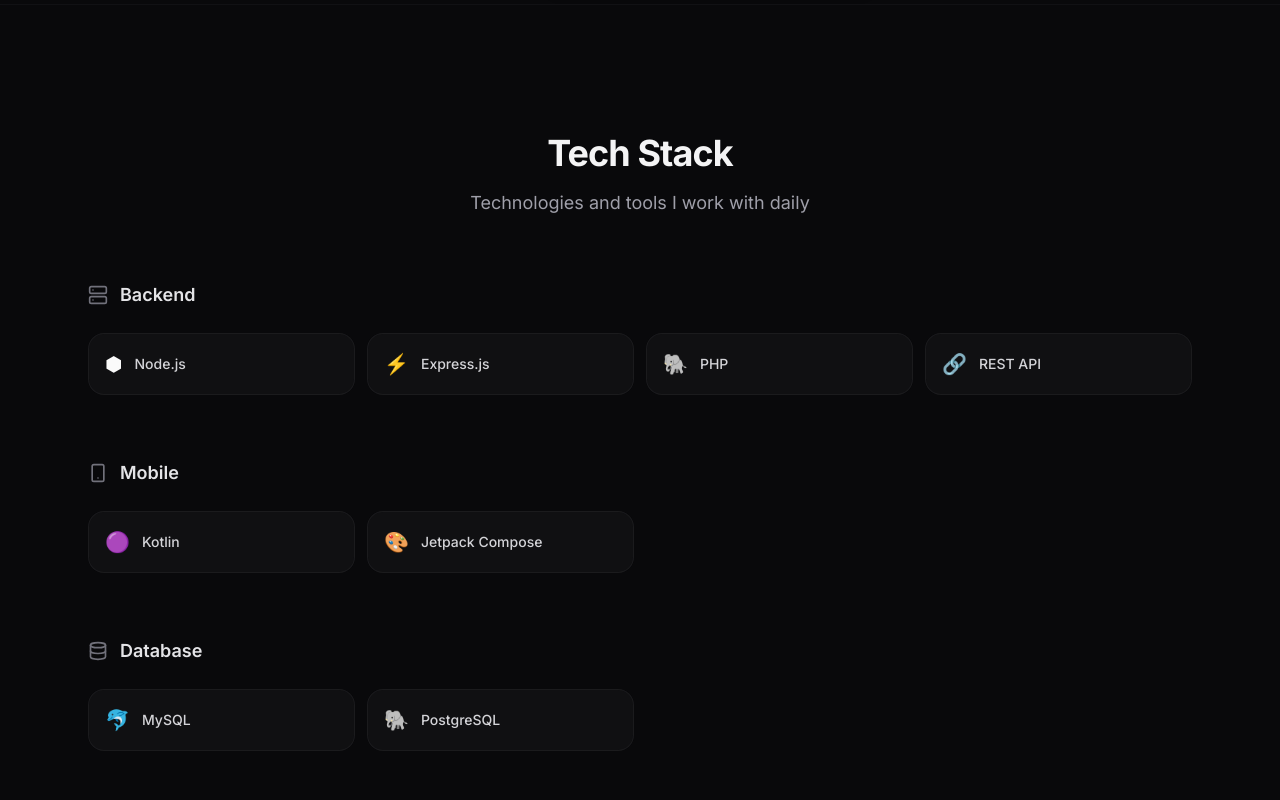
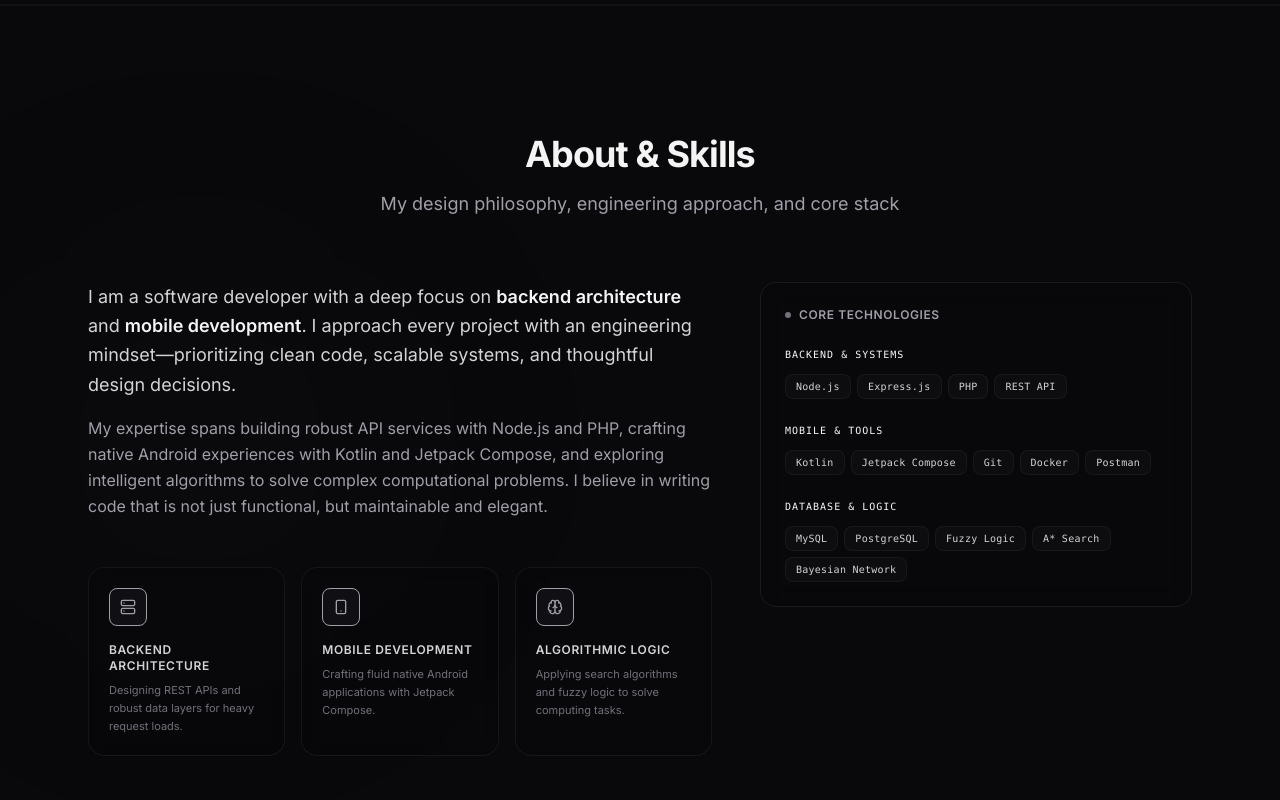
Before and after one commit to arkhabw/AllAboutArkha, a Next.js app: page / in a window 1280 px wide. Shown: the part 800-1600 px from the top of the page. Built offline with nearby package versions, Linux system fonts and the light colour scheme.

Commit message:
feat: simplify and merge About Me & Tech Stack sections into a unified split layout

```diff
--- a/src/app/page.tsx
+++ b/src/app/page.tsx
@@ -1,6 +1,5 @@
 import { Hero } from "@/components/hero";
 import { About } from "@/components/about";
-import { TechStack } from "@/components/tech-stack";
 import { Projects } from "@/components/projects";
 import { Experience } from "@/components/experience";
 import { Contact } from "@/components/contact";
@@ -15,19 +14,13 @@
         <div className="border-t border-zinc-800/30" />
       </div>
 
-      <TechStack />
+      <About />
 
       <div className="mx-auto max-w-7xl">
         <div className="border-t border-zinc-800/30" />
       </div>
 
       <Projects />
-
-      <div className="mx-auto max-w-7xl">
-        <div className="border-t border-zinc-800/30" />
-      </div>
-
-      <About />
 
       <div className="mx-auto max-w-7xl">
         <div className="border-t border-zinc-800/30" />
--- a/src/components/about.tsx
+++ b/src/components/about.tsx
@@ -4,43 +4,133 @@
 import { ScrollReveal } from "@/components/scroll-reveal";
 import { aboutContent } from "@/lib/data";
 import { Badge } from "@/components/ui/badge";
+import { Card } from "@/components/ui/card";
+import { Server, Smartphone, Brain } from "lucide-react";
+
+// Core specialization pillars for a premium feel
+const pillars = [
+  {
+    title: "Backend Architecture",
+    description: "Designing REST APIs and robust data layers for heavy request loads.",
+    icon: Server,
+  },
+  {
+    title: "Mobile Development",
+    description: "Crafting fluid native Android applications with Jetpack Compose.",
+    icon: Smartphone,
+  },
+  {
+    title: "Algorithmic Logic",
+    description: "Applying search algorithms and fuzzy logic to solve computing tasks.",
+    icon: Brain,
+  },
+];
+
+// Simplified, clean core tech stack grouping
+const coreSkills = [
+  {
+    category: "Backend & Systems",
+    skills: ["Node.js", "Express.js", "PHP", "REST API"],
+  },
+  {
+    category: "Mobile & Tools",
+    skills: ["Kotlin", "Jetpack Compose", "Git", "Docker", "Postman"],
+  },
+  {
+    category: "Database & Logic",
+    skills: ["MySQL", "PostgreSQL", "Fuzzy Logic", "A* Search", "Bayesian Network"],
+  },
+];
 
 export function About() {
   return (
-    <section id="about" className="py-24 sm:py-32">
-      <div className="mx-auto max-w-4xl px-6">
+    <section id="about" className="py-24 sm:py-32 relative overflow-hidden border-t border-zinc-900/60">
+      {/* Background soft glow */}
+      <div className="absolute top-1/2 left-0 -translate-y-1/2 pointer-events-none">
+        <div className="h-[400px] w-[400px] rounded-full bg-zinc-900/10 blur-[100px]" />
+      </div>
+
+      <div className="mx-auto max-w-6xl px-6 relative z-10">
         <SectionHeading
-          title="About Me"
-          subtitle="A bit more about who I am and what drives me"
+          title="About & Skills"
+          subtitle="My design philosophy, engineering approach, and core stack"
         />
 
-        <div className="space-y-8">
+        <div className="grid grid-cols-1 lg:grid-cols-12 gap-12 mt-12 items-start">
+
+          {/* Left Column: Biography & Pillars */}
+          <div className="lg:col-span-7 space-y-8">
             <ScrollReveal>
-            <p className="text-base leading-relaxed text-zinc-400 sm:text-lg">
-              {aboutContent.intro}
+              <div className="space-y-4">
+                <p className="text-base leading-relaxed text-zinc-300 sm:text-lg">
+                  I am a software developer with a deep focus on <span className="text-zinc-100 font-semibold">backend architecture</span> and <span className="text-zinc-100 font-semibold">mobile development</span>. I approach every project with an engineering mindset—prioritizing clean code, scalable systems, and thoughtful design decisions.
                 </p>
+                <p className="text-sm leading-relaxed text-zinc-400 sm:text-base">
+                  {aboutContent.detail}
+                </p>
+              </div>
             </ScrollReveal>
 
-          <ScrollReveal delay={0.1}>
-            <p className="text-base leading-relaxed text-zinc-400 sm:text-lg">
-              {aboutContent.detail}
+            {/* Core Specialization Pillars Grid */}
+            <div className="grid grid-cols-1 sm:grid-cols-3 gap-4 pt-4">
+              {pillars.map((pillar, idx) => {
+                const Icon = pillar.icon;
+                return (
+                  <ScrollReveal key={pillar.title} delay={idx * 0.1}>
+                    <Card className="group h-full p-5 bg-zinc-950/20 hover:bg-zinc-900/30 transition-all duration-300 hover:border-zinc-800">
+                      <div className="flex flex-col h-full justify-between">
+                        <div>
+                          <div className="mb-4 inline-flex p-2.5 rounded-lg bg-zinc-900/60 border border-zinc-850 text-zinc-400 group-hover:text-zinc-200 transition-colors">
+                            <Icon className="h-4 w-4" />
+                          </div>
+                          <h4 className="text-xs font-semibold uppercase tracking-wider text-zinc-300 group-hover:text-zinc-100 transition-colors">
+                            {pillar.title}
+                          </h4>
+                          <p className="mt-2 text-[11px] leading-relaxed text-zinc-500 group-hover:text-zinc-450 transition-colors">
+                            {pillar.description}
                           </p>
+                        </div>
+                      </div>
+                    </Card>
                   </ScrollReveal>
+                );
+              })}
+            </div>
+          </div>
 
+          {/* Right Column: Simplified Skill Card Dashboard */}
+          <div className="lg:col-span-5 flex flex-col justify-start">
             <ScrollReveal delay={0.2}>
-            <div className="pt-4">
-              <h3 className="mb-4 text-sm font-semibold uppercase tracking-wider text-zinc-500">
-                Focus Areas
+              <Card className="p-6 bg-zinc-950/30 border-zinc-800/60 backdrop-blur-md">
+                <h3 className="text-xs font-semibold uppercase tracking-wider text-zinc-400 mb-6 flex items-center gap-2">
+                  <span className="h-1.5 w-1.5 rounded-full bg-zinc-500" />
+                  Core Technologies
                 </h3>
-              <div className="flex flex-wrap gap-2">
-                {aboutContent.focusAreas.map((area) => (
-                  <Badge key={area} variant="outline">
-                    {area}
+
+                <div className="space-y-6">
+                  {coreSkills.map((cat) => (
+                    <div key={cat.category} className="space-y-3">
+                      <span className="text-[10px] font-mono tracking-widest text-zinc-650 uppercase block">
+                        {cat.category}
+                      </span>
+                      <div className="flex flex-wrap gap-1.5">
+                        {cat.skills.map((skill) => (
+                          <Badge
+                            key={skill}
+                            variant="secondary"
+                            className="bg-zinc-900/40 hover:bg-zinc-900 text-zinc-300 border border-zinc-800/50 py-1 px-2.5 text-[10px] tracking-wide font-mono transition-all hover:border-zinc-700/80 hover:text-zinc-100"
+                          >
+                            {skill}
                           </Badge>
                         ))}
                       </div>
                     </div>
+                  ))}
+                </div>
+              </Card>
             </ScrollReveal>
+          </div>
+
         </div>
       </div>
     </section>
--- a/src/lib/data.ts
+++ b/src/lib/data.ts
@@ -12,9 +12,8 @@
 
 export const navLinks = [
   { label: "Home", href: "#home" },
-  { label: "Skills", href: "#skills" },
+  { label: "About", href: "#about" },
   { label: "Projects", href: "#projects" },
-  { label: "About", href: "#about" },
   { label: "Contact", href: "#contact" },
 ] as const;
 
```
Lines whose indentation alone changed are shown as unchanged.
